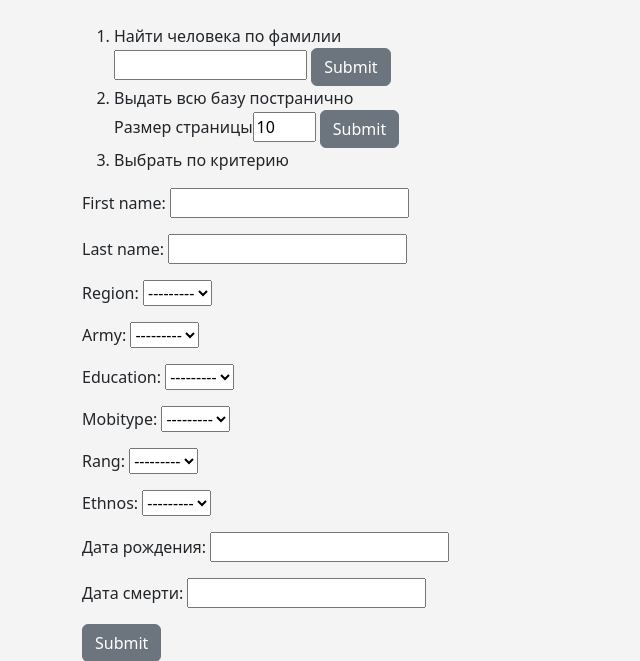
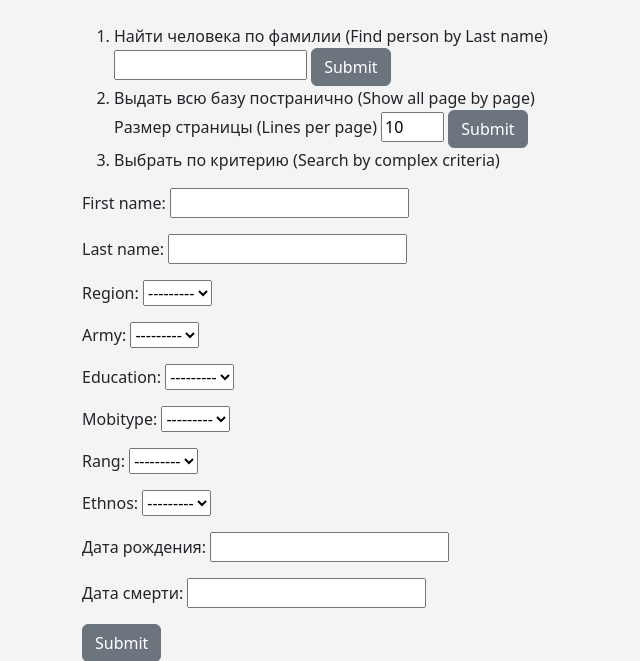
Before and after one commit to jfeldman777/letri, a Django app: page /search in a window 1280 px wide. Shown: the part 56-717 px from the top of the page, without its empty margins (0-640 px from the left). Run offline with Django 4.2, Linux system fonts and the light colour scheme; data that the repository does not hold is empty.

Commit message:
better  search page2

```diff
--- a/letri/main/templates/main/search.html
+++ b/letri/main/templates/main/search.html
@@ -3,21 +3,21 @@
 {% block content %}
 
 <ol>
-  <li>Найти человека по фамилии</li>
+  <li>Найти человека по фамилии (Find person by Last name)</li>
   <form action="" method=POST>
   {%  csrf_token  %}
   <input type=text name=name value="" size="15"/>
   <input type="submit" value="Submit" class="btn btn-secondary">
   </form>
   <li>
-  Выдать всю базу постранично</li>
+  Выдать всю базу постранично (Show all page by page)</li>
   <form action="" method=POST>
   {%  csrf_token  %}
-  Размер страницы<input type=text name=page value="10" size="1"/>
+  Размер страницы (Lines per page) <input type=text name=page value="10" size="1"/>
   <input type="submit" value="Submit" class="btn btn-secondary">
   </form>
   <li>
-Выбрать по критерию</li>
+Выбрать по критерию (Search by complex criteria)</li>
 </ol>
 <form action="" method=POST>
 {%  csrf_token  %}
```
